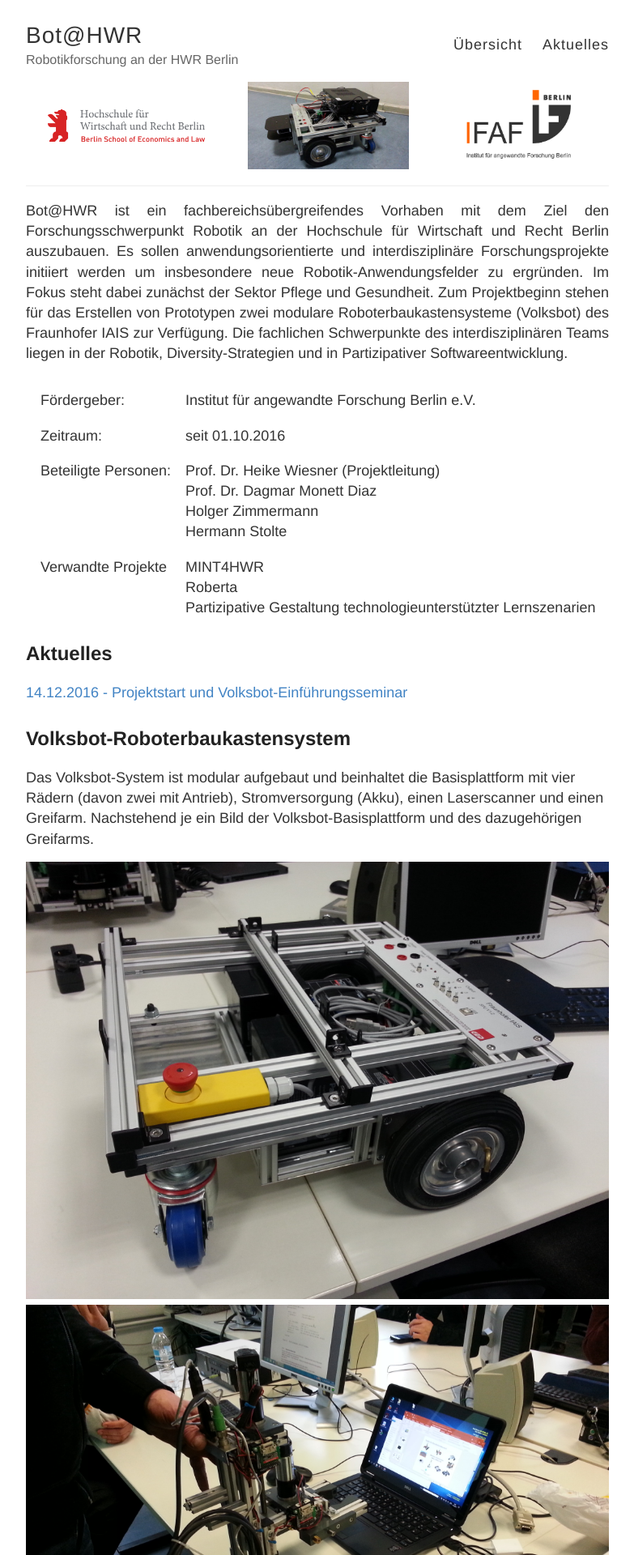
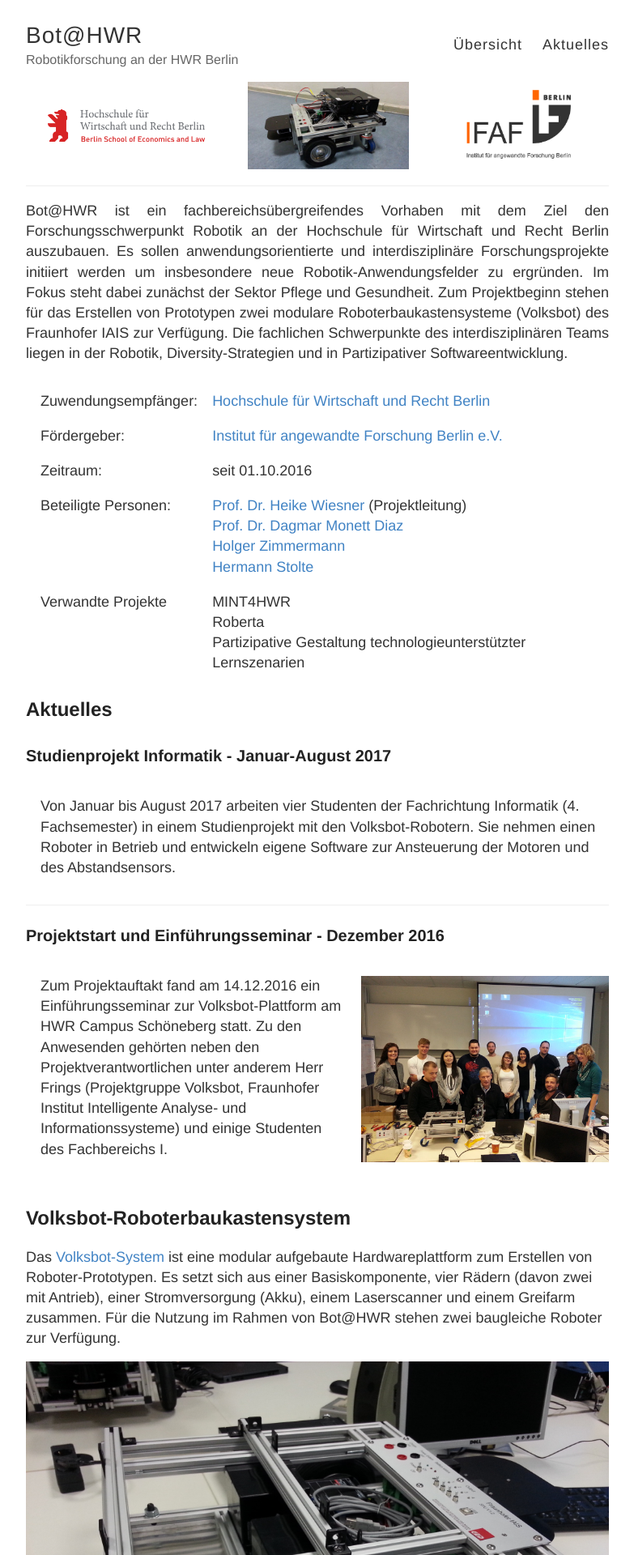
Before and after one commit to botathwr/botathwr.github.io, a Jekyll site: the page built from index.html, in a window 1280 px wide. Shown: the top 1920 px of the page at 81% size, without its empty margins (248-1031 px from the left). Built offline with Jekyll 4.4.1, drawn with Linux system fonts in a browser that asks for light colours.

Commit message:
website-updates

```diff
--- a/_config.yml
+++ b/_config.yml
@@ -18,7 +18,7 @@
 # Includes an icon in the footer for each username you enter
 footer-links:
   dribbble:
-  email: '#'
+  email:
   facebook:
   flickr:
   github: 'botathwr'
@@ -26,9 +26,9 @@
   linkedin:
   pinterest:
   rss: # just type anything here for a working RSS icon
-  twitter: '#'
+  twitter:
   stackoverflow: # your stackoverflow profile, e.g. "users/50476/bart-kiers"
-  youtube: '#' # channel/<your_long_string> or user/<user-name>
+  youtube:  # channel/<your_long_string> or user/<user-name>
   googleplus: # anything in your profile username that comes after plus.google.com/
 
 
--- a/_layouts/default.html
+++ b/_layouts/default.html
@@ -32,9 +32,9 @@
           </nav>
 
           <p class="logocontainer">
-            <img src="/images/Logo-HWR-Berlin.png"  />
+            <a href="http://www.hwr-berlin.de" target="_blank"><img src="/images/Logo-HWR-Berlin.png" alt="Logo der HWR-Berlin"/></a>
             <img src="/images/header.jpg" />
-            <img src="/images/IFAF_logo.jpg" />
+            <a href="http://www.ifaf-berlin.de/" target="_blank"><img src="/images/IFAF_logo.jpg" /></a>
           </p>
         </header>
       </div>
--- a/_posts/2016-12-14-Projektstart.md
+++ b/_posts/2016-12-14-Projektstart.md
@@ -1,8 +1,12 @@
 ---
 layout: post
-title: Projektstart und Volksbot-Einführungsseminar
+title: Projektstart und Einführungsseminar - Dezember 2016
 ---
-<img src="/images/20161214_110239.jpg" alt="Gruppenbild beim Einführungsseminar am 14.12.2016" class="pulledleft" />
-Lorem ipsum dolor sit amet, consectetuer adipiscing elit. Aenean commodo ligula eget dolor. Aenean massa. Cum sociis natoque penatibus et magnis dis parturient montes, nascetur ridiculus mus. Donec quam felis, ultricies nec, pellentesque eu, pretium quis, sem. Nulla consequat massa quis enim. Donec pede justo, fringilla vel, aliquet nec, vulputate eget, arcu. In enim justo, rhoncus ut, imperdiet a, venenatis vitae, justo. Nullam dictum felis eu pede mollis pretium. Integer tincidunt.
-
-Cras dapibus. Vivamus elementum semper nisi. Aenean vulputate eleifend tellus. Aenean leo ligula, porttitor eu, consequat vitae, eleifend ac, enim. Aliquam lorem ante, dapibus in, viverra quis, feugiat a, tellus. Phasellus viverra nulla ut metus varius laoreet. Quisque rutrum. Aenean imperdiet. Etiam ultricies nisi vel augue. Curabitur ullamcorper ultricies nisi. Nam eget dui. Etiam rhoncus. Maecenas tempus, tellus eget condimentum rhoncus, sem quam semper libero, sit amet adipiscing sem neque sed ipsum. Nam quam nunc, blandit vel, luctus pulvinar, hendrerit id, lorem. Maecenas nec odio et ante tincidunt tempus. Donec vitae sapien ut libero venenatis faucibus. Nullam quis ante. Etiam sit amet orci eget eros faucibus tincidunt. Duis leo. Sed fringilla mauris sit amet nibh. Donec sodales sagittis magna. Sed consequat, leo eget bibendum sodales, augue velit cursus nunc.
+<table class="gapped">
+<tbody>
+<tr>
+<td style="vertical-align:top">Zum Projektauftakt fand am 14.12.2016 ein Einführungsseminar zur Volksbot-Plattform am HWR Campus Schöneberg statt. Zu den Anwesenden gehörten neben den Projektverantwortlichen unter anderem Herr Frings (Projektgruppe Volksbot, Fraunhofer Institut Intelligente Analyse- und Informationssysteme) und einige Studenten des Fachbereichs I.</td>
+<td style="width: 45%"><img src="/images/20161214_110239.jpg" alt="Gruppenbild beim Einführungsseminar am 14.12.2016"/>
+</td>
+</tr>
+</tbody></table>
--- /dev/null
+++ b/_posts/2017-03-15-Studienprojekt.md
@@ -0,0 +1,7 @@
+---
+layout: post
+title: Studienprojekt Informatik - Januar-August 2017
+---
+<p style="padding-top: 1em; padding-left:1em">
+Von Januar bis August 2017 arbeiten vier Studenten der Fachrichtung Informatik (4. Fachsemester) in einem Studienprojekt mit den Volksbot-Robotern. Sie nehmen einen Roboter in Betrieb und entwickeln eigene Software zur Ansteuerung der Motoren und des Abstandsensors.
+</p>
--- a/index.html
+++ b/index.html
@@ -12,8 +12,12 @@
 <table class="gapped">
     <tbody>
     <tr>
+        <td>Zuwendungsempfänger:</td>
+        <td><a href="http://www.hwr-berlin.de/" target="_blank">Hochschule für Wirtschaft und Recht Berlin</a></td>
+    </tr>
+    <tr>
         <td>Fördergeber:</td>
-        <td>Institut für angewandte Forschung Berlin e.V.</td>
+        <td><a href="http://www.ifaf-berlin.de/" target="_blank">Institut für angewandte Forschung Berlin e.V.</a></td>
     </tr>
     <tr>
         <td>Zeitraum:</td>
@@ -23,10 +27,10 @@
         <td>Beteiligte Personen:</td>
         <td>
             <ul class="plain">
-                <li>Prof. Dr. Heike Wiesner (Projektleitung)</li>
-                <li>Prof. Dr. Dagmar Monett Diaz</li>
-                <li>Holger Zimmermann</li>
-                <li>Hermann Stolte</li>
+                <li><a href="http://www.heike-wiesner.de/" target="_blank">Prof. Dr. Heike Wiesner</a> (Projektleitung)</li>
+                <li><a href="http://www.monettdiaz.com/" target="_blank">Prof. Dr. Dagmar Monett Diaz</a></li>
+                <li><a href="http://www.hwr-berlin.de/fachbereich-wirtschaftswissenschaften/kontakt/personen/kontakt-info/2987/" target="_blank">Holger Zimmermann</a></li>
+                <li><a href="https://www.researchgate.net/profile/Hermann_Stolte" target="_blank">Hermann Stolte</a></li>
             </ul>
         </td>
     </tr>
@@ -40,22 +44,41 @@
             </ul>
         </td>
     </tr>
+    <!--<tr>
+        <td></td>
+        <td style="text-align: right"><a href="" target="_blank">&#8594; Projektdetails</a></td>
+    </tr>-->
     </tbody>
 </table>
 
 <h2>Aktuelles</h2>
+
 <div class="posts">
     {% for post in site.posts %}
+    <article class="post">
+
+        <h3>{{ post.title }}</h3>
+
+        <div class="entry">
+            {{ post.content }}
+        </div>
+
+    </article>
+    {% endfor %}
+</div>
+
+<!--<div class="posts">
+    <!--{% for post in site.posts %}
     <ul class="plain">
 
         <li><a href="{{ site.baseurl }}{{ post.url }}">{{ post.date | date: "%d.%m.%Y" }} - {{ post.title }}</a></li>
     </ul>
-    {% endfor %}
-</div>
+    {% endfor %}-->
+<!--</div>-->
 
 
 <h2>Volksbot-Roboterbaukastensystem</h2>
-<p>Das Volksbot-System ist modular aufgebaut und beinhaltet die Basisplattform mit vier Rädern (davon zwei mit Antrieb), Stromversorgung (Akku), einen Laserscanner und einen Greifarm. Nachstehend je ein Bild der Volksbot-Basisplattform und des dazugehörigen Greifarms.</p>
+<p>Das <a href="http://www.volksbot.de/" target="_blank">Volksbot-System</a> ist eine modular aufgebaute Hardwareplattform zum Erstellen von Roboter-Prototypen. Es setzt sich aus einer Basiskomponente, vier Rädern (davon zwei mit Antrieb), einer Stromversorgung (Akku), einem Laserscanner und einem Greifarm zusammen. Für die Nutzung im Rahmen von Bot@HWR stehen zwei baugleiche Roboter zur Verfügung.</p>
 <img src="/images/volksbot_1.jpg" />
 <img src="/images/volksbot_2.jpg" />
 <!--<h2>Publikationen</h2>-->
--- a/style.scss
+++ b/style.scss
@@ -242,7 +242,7 @@
 //
 
 .posts > .post {
-  padding-bottom: 2em;
+  padding-bottom: 1em;
   border-bottom: 1px solid $lightGray;
 }
 
@@ -317,7 +317,7 @@
 }
 
 
-.logocontainer > img {
+.logocontainer > img, .logocontainer > a, .logocontainer > a > img {
   max-height: inherit;
   width:auto;
   height:auto;
```
